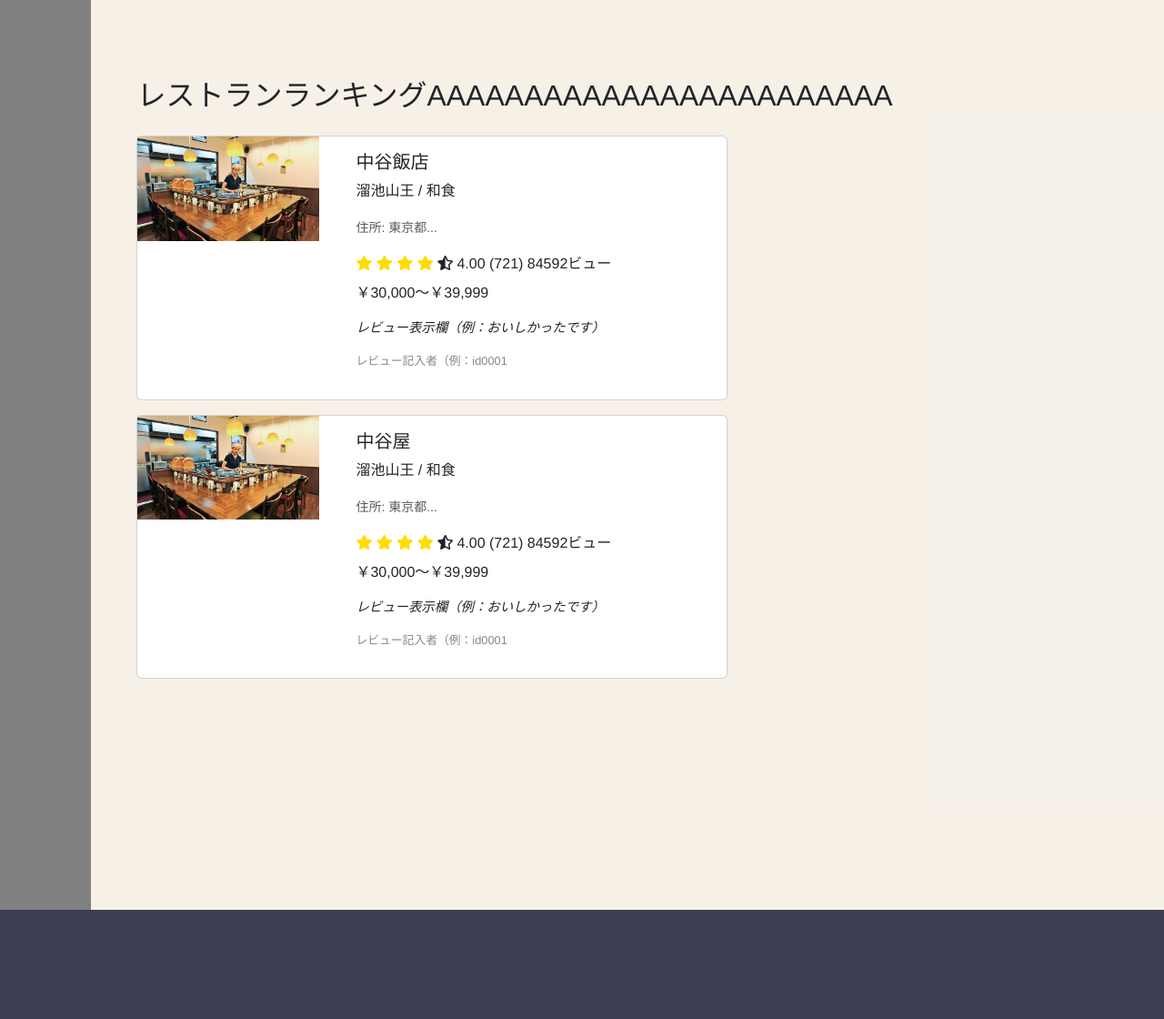
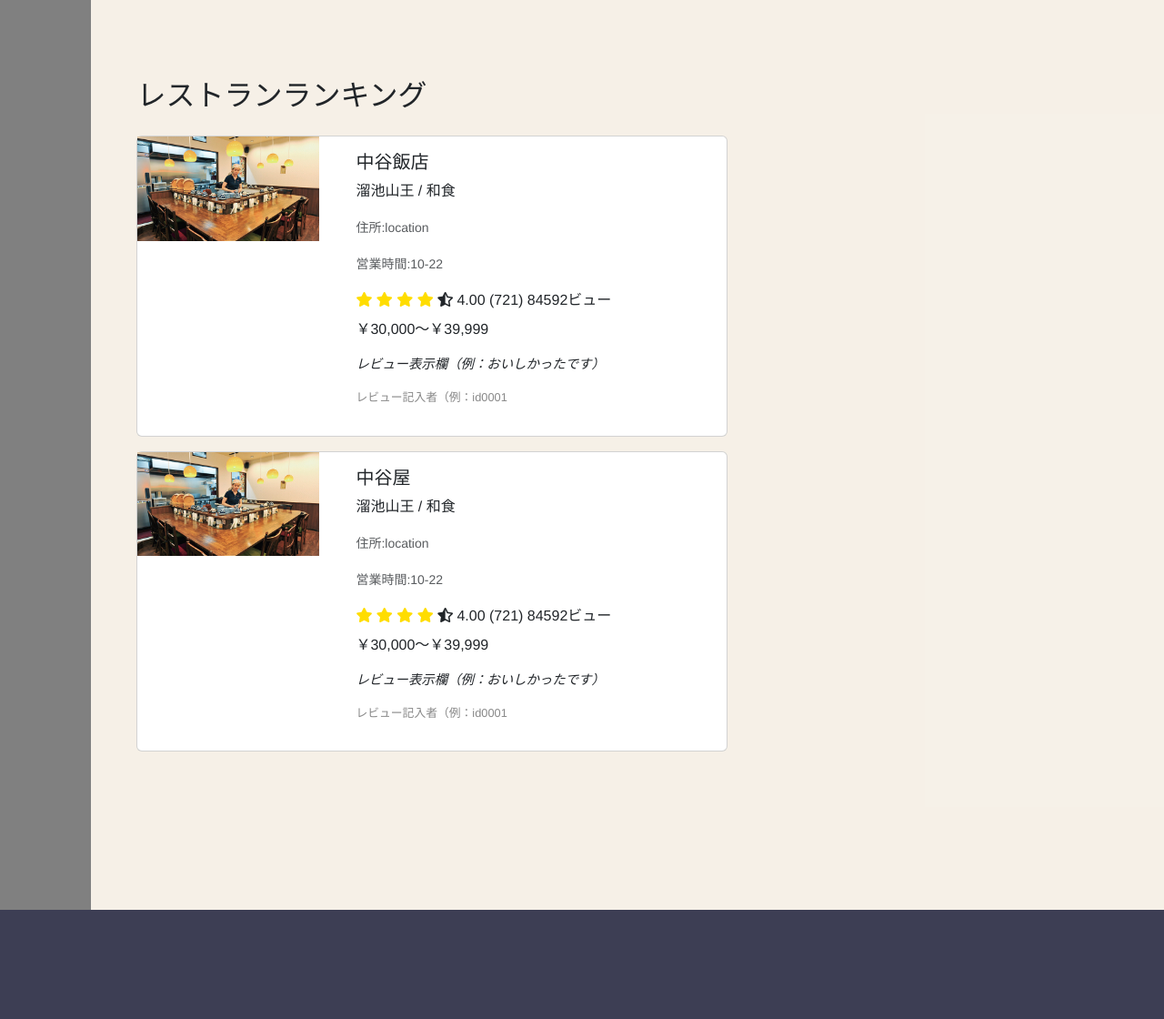
Before and after one commit to majishan-dev/foodRanking_web, a Django app: page /list_test/ in a window 1280 px wide. Shown: the part 130-1250 px from the top of the page at 91% size. Run offline with Django 5.2, Linux system fonts and the light colour scheme; data comes from the database, SQL or seed files in the repository; both versions use the stored data as it was after the commit.

Commit message:
model追加

```diff
--- a/api_code/instagram_get/auth.json
+++ b/api_code/instagram_get/auth.json
@@ -1,5 +1,5 @@
 {
-"access_token": "アクセストークンを記載してください",
-"insta_business_id":"インスタのIDを記載してください",
+"access_token": "EAAEnwnySYtoBO4wNiwMEZBZBQAdlTJk0AGwpqgCkaJa9XEkFeGzkcBwpmrbTtObqU39gtbLH5tkz1bo9xPZC4CIEXCW9TlJau411YMvCZB13zZAZAlb8aJgHygm0jw2nNTAZB3FYP4XJqTC0VyuCWZCwa8FudlQPBJ7coqB5i3fShOL0Vu75iRPztkdsF0r3W3MW",
+"insta_business_id":"17841449245289680",
 "comment":"インスタグラムapiキーを記載"
 }
--- a/ranking/rankingapp/models.py
+++ b/ranking/rankingapp/models.py
@@ -4,9 +4,9 @@ from django.db import models
 # Create your models here.
 class RankingModel(models.Model):
     shop_name = models.CharField(max_length=100)
-    # shop_location = models.CharField(max_length=100)
+    shop_location = models.CharField(max_length=100)
     # shop_image = models.ImageField(upload_to='images/')
-    # buisiness_hours = models.CharField(max_length=100)
+    buisiness_hours = models.CharField(max_length=100)
     # created_data = models.DateTimeField(auto_now_add=True)
     # modified_date = models.DateTimeField(auto_now=True, blank=True, null=True)
     # shop_type_id = models.CharField(max_length=10, blank=True, null=True) #後で外部キーに変更
--- a/ranking/static/styles/header.css
+++ b/ranking/static/styles/header.css
@@ -16,6 +16,7 @@ header {
   background-color: #3d3e54;
   display: flex;
   align-items: center;
+  position: relative;
   z-index: 10000;
 }
 
--- a/ranking/templates/rankinglist.html
+++ b/ranking/templates/rankinglist.html
@@ -15,7 +15,7 @@
 {% block content %}
 <div class="container mt-5">
 
-    <h2 class="mb-4">レストランランキングAAAAAAAAAAAAAAAAAAAAAAAA</h2>
+    <h2 class="mb-4">レストランランキング</h2>
 
     <!-- オブジェクトで呼び出し、for文で複数表示 -->
     {% for item in object_list %}
@@ -28,7 +28,8 @@
                 <div class="card-body">
                     <h5 class="card-title">{{item.shop_name}}</h5>
                     <p class="card-text">溜池山王 / 和食</p>
-                    <p class="card-text"><small class="text-muted">住所: 東京都...</small></p>
+                    <p class="card-text"><small class="text-muted">住所:{{item.shop_location}}</small></p>
+                    <p class="card-text"><small class="text-muted">営業時間:{{item.buisiness_hours}}</small></p>
                     <div class="rating-stars mb-2">
                         <i class="fas fa-star"></i>
                         <i class="fas fa-star"></i>
```
Also changed, not shown: api_code/instagram_get/instagram_api_get_data.py (+13 -8 lines), ranking/db.sqlite3, ranking/rankingapp/migrations/0002_rankingmodel_shop_location.py (added), ranking/rankingapp/migrations/0003_rankingmodel_buisiness_hours.py (added).
